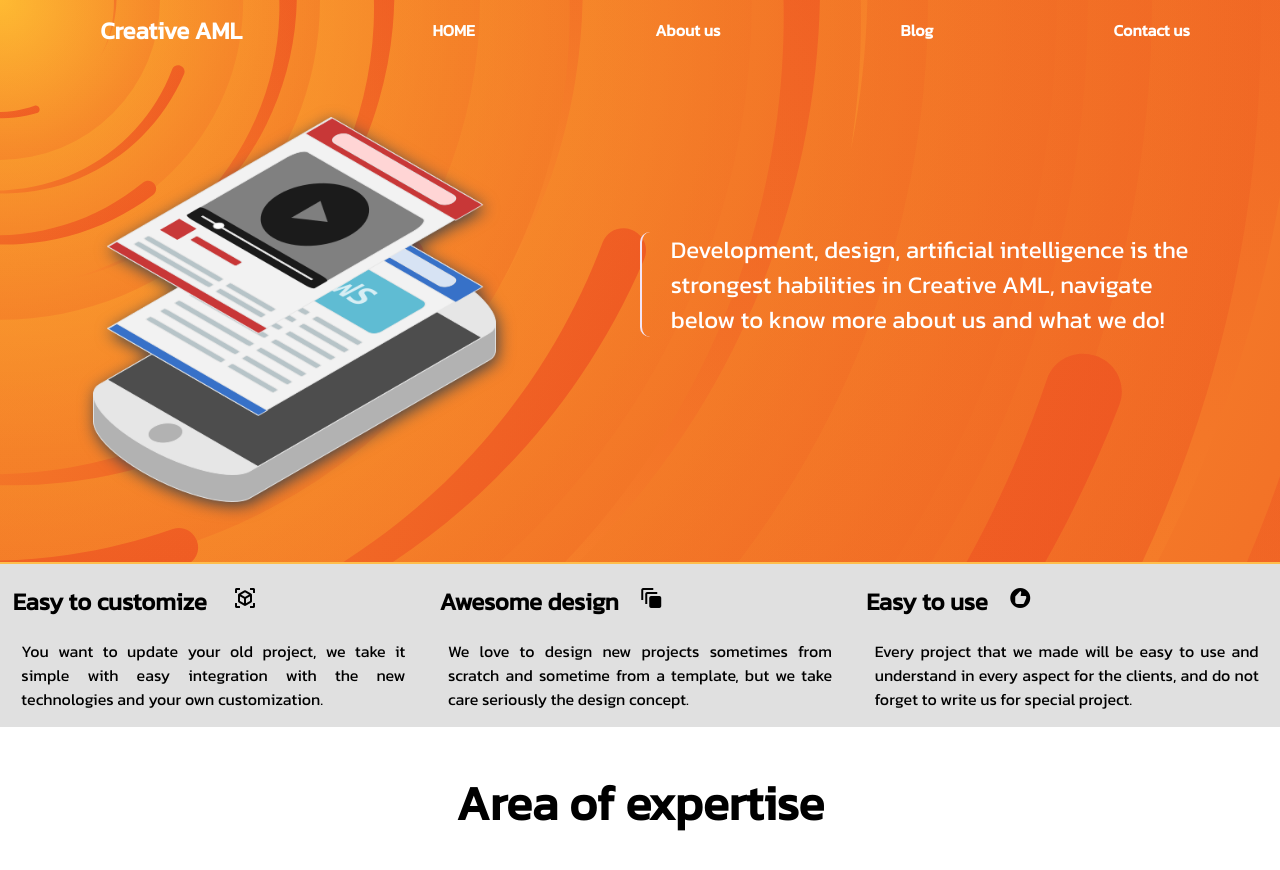
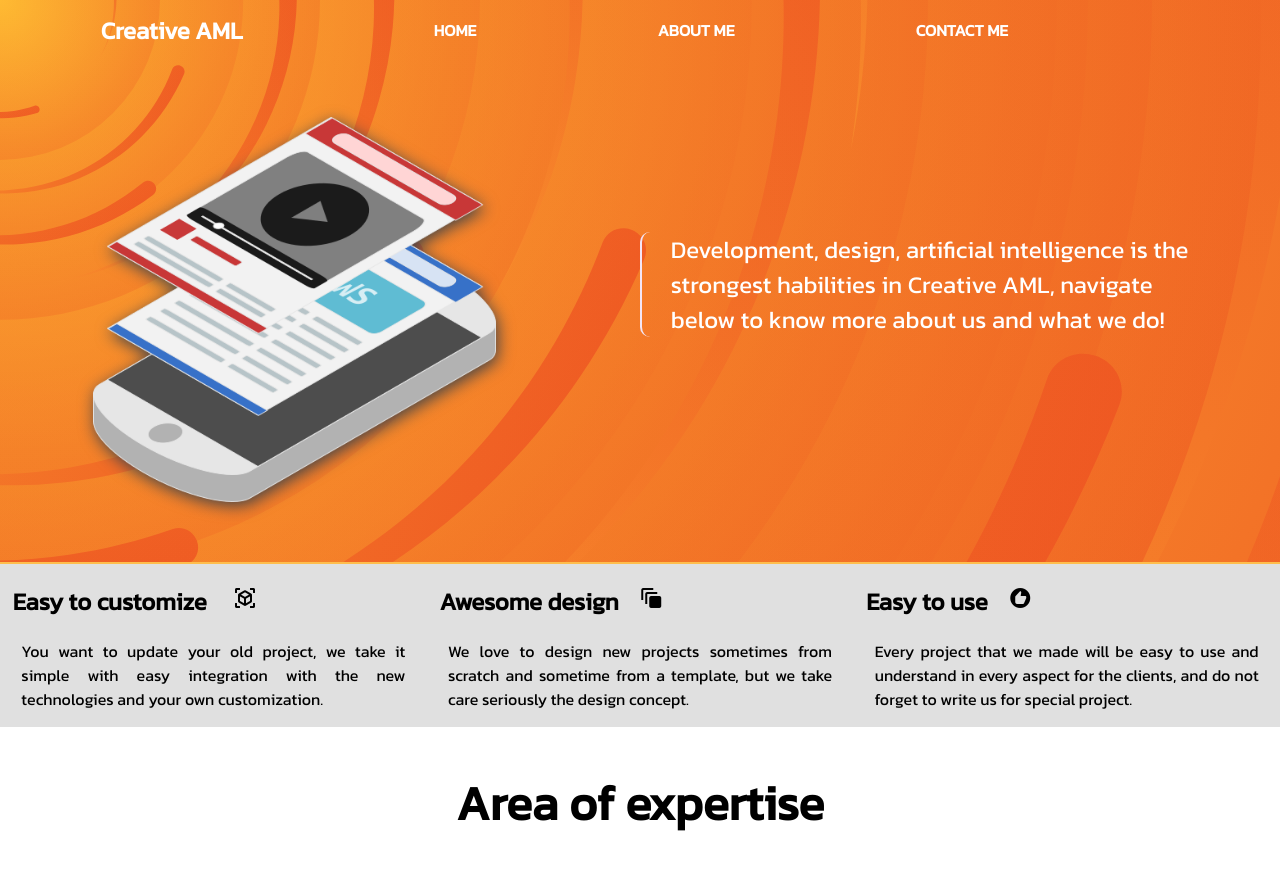
Before and after one commit to jorgeAML/creativeaml, a Jekyll site: the page built from index.markdown, in a window 1280 px wide and 900 px high. Shown: the top 870 px of the window. Built offline with Jekyll 4.4.1, drawn with Linux system fonts in a browser that asks for light colours; some web fonts are replaced.

Commit message:
another one

```diff
--- a/index.markdown
+++ b/index.markdown
@@ -11,11 +11,8 @@ navSectionA: services
 ### NAV CONTENTS
 section0: Creative AML
 section1: HOME
-section2: About us
-section3: Blog
-section4: Contact us
-section5: Pricing
-section6: Features
+section2: ABOUT ME
+section3: CONTACT ME
 
 section2-1: Design
 section2-2: Development
```
Also changed, not shown: assets/css/Fonts/Nature Beauty Personal Use.ttf (added).
